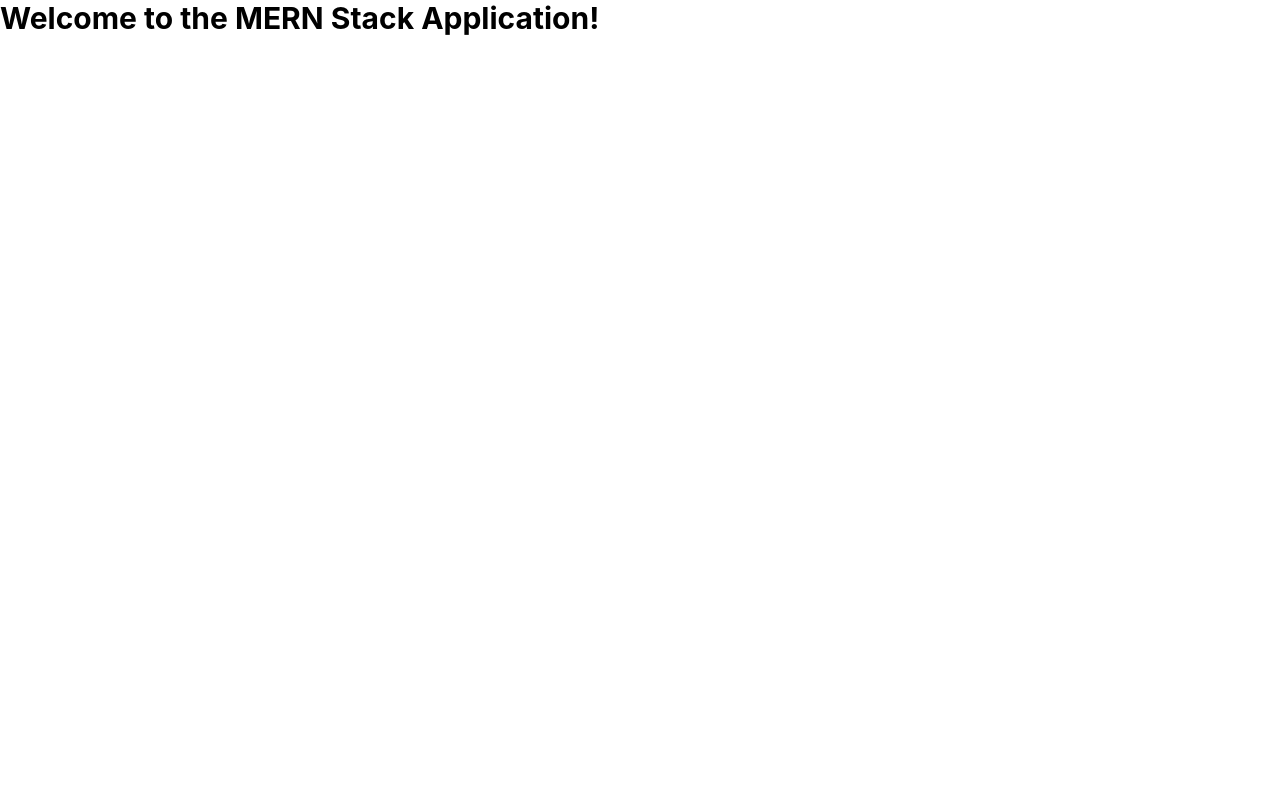
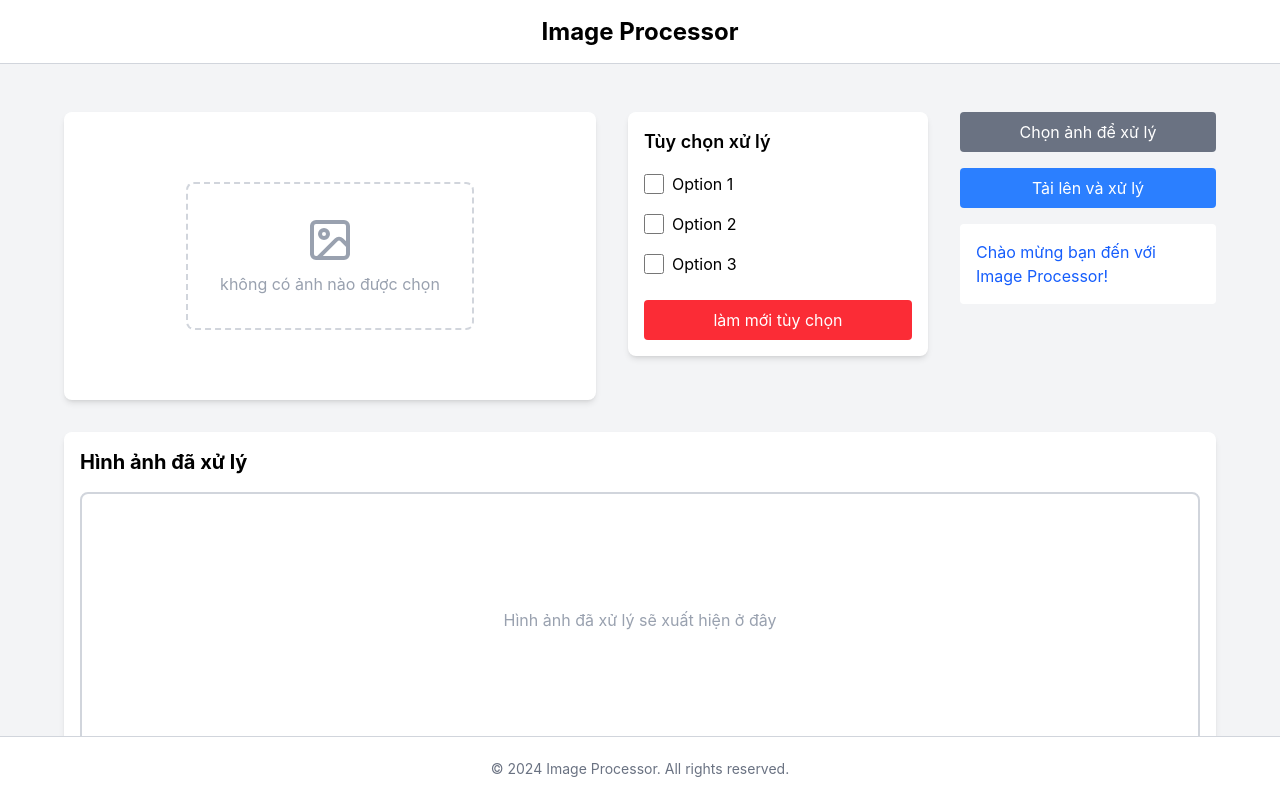
Before and after one commit to DannyTuanAnh/image-processing-app, a React app in the folder frontend/: page / in a window 1280 px wide. Built offline with nearby package versions, Linux system fonts and the light colour scheme; the HTML template or start-up script is replaced by a standard one.

Commit message:
feat: add image processing features with upload, preview, and gallery components

```diff
--- a/frontend/package.json
+++ b/frontend/package.json
@@ -11,6 +11,7 @@
   },
   "dependencies": {
     "@tailwindcss/vite": "^4.2.2",
+    "lucide-react": "^1.8.0",
     "react": "^19.2.4",
     "react-dom": "^19.2.4",
     "tailwindcss": "^4.2.2"
--- a/frontend/src/App.jsx
+++ b/frontend/src/App.jsx
@@ -1,11 +1,79 @@
 import "./App.css";
+import { useState } from "react";
+import ImagePreview from "./components/ImagePreview";
+import UploadForm from "./components/UploadForm";
+import Gallery from "./components/Gallery";
+import { Status, ProcessingOptions } from "./utils/constant";
 
 function App() {
+  const [selectedImage, setSelectedImage] = useState(null);
+  const [processingOption, setProcessingOption] = useState([]);
+  const [processedImage, setProcessedImage] = useState(null);
+  const [status, setStatus] = useState(Status.welcome);
+
+  const handleImageChange = (event) => {
+    const file = event.target.files[0];
+    if (file) {
+      setSelectedImage(URL.createObjectURL(file));
+      setStatus(Status.upload);
+    }
+  };
+
+  const handleProcessingOptionChange = (event) => {
+    const { value, checked } = event.target;
+
+    if (checked) {
+      setProcessingOption((prev) => [...prev, value]);
+      setStatus(Status.clickedOption);
+    } else {
+      setProcessingOption((prev) => prev.filter((item) => item !== value));
+    }
+  };
+
+  const handleUpload = () => {
+    if (selectedImage && processingOption.length > 0) {
+      setStatus(Status.processing);
+      // Simulate processing time
+      setTimeout(() => {
+        setProcessedImage(selectedImage); // In a real app, this would be the processed image URL
+        setStatus(Status.completed);
+      }, 2000);
+    }
+  };
+
   return (
-    <div>
-      <h1 className="text-3xl font-bold">
-        Welcome to the MERN Stack Application!
-      </h1>
+    <div className="flex flex-col items-center justify-center h-screen bg-gray-100">
+      <header className="h-16 fixed inset-0 flex items-center justify-center border-b border-gray-300 bg-white w-full">
+        <h1 className="text-2xl font-bold">Image Processor</h1>
+      </header>
+      <main className="w-full flex-1 overflow-auto py-8">
+        <div className="space-y-8 mt-20 flex flex-col items-center justify-center">
+          <div className="flex justify-between items-start space-x-8 w-6xl">
+            <ImagePreview
+              selectedImage={selectedImage}
+              setSelectedImage={setSelectedImage}
+              setStatus={setStatus}
+            />
+
+            <UploadForm
+              processingOption={processingOption}
+              setProcessingOption={setProcessingOption}
+              setStatus={setStatus}
+              handleProcessingOptionChange={handleProcessingOptionChange}
+              handleUpload={handleUpload}
+              handleImageChange={handleImageChange}
+              status={status}
+              setProcessedImage={setProcessedImage}
+            />
+          </div>
+          <Gallery processedImage={processedImage} />
+        </div>
+      </main>
+      <footer className="h-16 flex items-center justify-center border-t border-gray-300 bg-white w-full">
+        <p className="text-sm text-gray-500">
+          &copy; 2024 Image Processor. All rights reserved.
+        </p>
+      </footer>
     </div>
   );
 }
--- /dev/null
+++ b/frontend/src/components/Gallery.jsx
@@ -0,0 +1,20 @@
+export default function Gallery({ processedImage }){
+    return (
+        <div className="w-6xl bg-white rounded-lg shadow-md p-4">
+            <h2 className="text-xl font-bold mb-4">Hình ảnh đã xử lý</h2>
+            <div className="flex items-center justify-center h-64 border-2 border-gray-300 rounded-lg p-4">
+              {processedImage ? (
+                <img
+                  src={processedImage}
+                  alt="Processed"
+                  className="max-h-full max-w-full object-contain rounded-lg"
+                />
+              ) : (
+                <p className="text-gray-400">
+                  Hình ảnh đã xử lý sẽ xuất hiện ở đây
+                </p>
+              )}
+            </div>
+          </div>
+    )
+}
--- /dev/null
+++ b/frontend/src/components/ImagePreview.jsx
@@ -0,0 +1,37 @@
+import { Image, X } from "lucide-react";
+import { Status } from "../utils/constant";
+export default function ImagePreview({
+  selectedImage,
+  setSelectedImage,
+  setStatus,
+}) {
+  return (
+    <div className="bg-white rounded-lg shadow-md p-4 ">
+      <div className="flex items-center justify-center h-64 min-w-[500px]">
+        {selectedImage ? (
+          <div className="relative w-full h-full">
+            <img
+              src={selectedImage}
+              alt="Selected"
+              className="max-h-full max-w-full object-contain rounded-lg mx-auto"
+            />
+            <button
+              className="absolute top-0.5 right-2 bg-gray-500 text-white rounded-full p-1 hover:bg-gray-600 transition duration-300"
+              onClick={() => {
+                setSelectedImage(null);
+                setStatus(Status.welcome);
+              }}
+            >
+              <X size={16} />
+            </button>
+          </div>
+        ) : (
+          <div className="flex flex-col items-center text-gray-400 border-2 border-dashed border-gray-300 rounded-lg p-8">
+            <Image size={48} />
+            <p className="mt-2">không có ảnh nào được chọn</p>
+          </div>
+        )}
+      </div>
+    </div>
+  );
+}
--- /dev/null
+++ b/frontend/src/components/UploadForm.jsx
@@ -0,0 +1,59 @@
+import { Status, ProcessingOptions } from "../utils/constant";
+export default function UploadForm({
+  processingOption,
+  setProcessingOption,
+  setStatus,
+  handleProcessingOptionChange,
+  handleUpload,
+  handleImageChange,
+  status,
+  setProcessedImage,
+}) {
+  return (
+    <div className="flex justify-between items-start space-x-8 w-full">
+      <form className="bg-white rounded-lg shadow-md p-4 space-y-4 flex flex-col min-w-[300px]">
+        <p className="text-lg font-semibold">Tùy chọn xử lý</p>
+        {ProcessingOptions.length > 0 &&
+          ProcessingOptions.map((option) => (
+            <label key={option.value} className="flex items-center">
+              <input
+                type="checkbox"
+                name={option.value}
+                value={option.value}
+                checked={processingOption.includes(option.value)}
+                onChange={handleProcessingOptionChange}
+                className="form-checkbox h-5 w-5 text-blue-600"
+              />
+              <span className="ml-2">{option.label}</span>
+            </label>
+          ))}
+        <button
+          className="px-4 py-2 bg-red-500 text-white rounded hover:bg-red-600 transition duration-300 mt-2"
+          onClick={() => {
+            setProcessingOption([]);
+            setProcessedImage(null);
+            setStatus(Status.clickedOption);
+          }}
+        >
+          làm mới tùy chọn
+        </button>
+      </form>
+
+      <div className="flex flex-col gap-4 flex-1">
+        <label className="flex flex-col items-center px-4 py-2 bg-gray-500 text-white rounded hover:bg-gray-600 transition duration-300 cursor-pointer">
+          <input type="file" className="hidden" onChange={handleImageChange} />
+          Chọn ảnh để xử lý
+        </label>
+        <button
+          className="px-4 py-2 bg-blue-500 text-white rounded hover:bg-blue-600 transition duration-300"
+          onClick={handleUpload}
+        >
+          Tải lên và xử lý
+        </button>
+        <div className="bg-white p-4 rounded">
+          <p className={status.color}>{status.message}</p>
+        </div>
+      </div>
+    </div>
+  );
+}
--- /dev/null
+++ b/frontend/src/utils/constant.js
@@ -0,0 +1,29 @@
+export const Status = {
+  welcome: {
+    message: "Chào mừng bạn đến với Image Processor!",
+    color: "text-blue-600",
+  },
+  upload: {
+    message: "Ảnh đã được chọn. Vui lòng chọn tùy chọn xử lý.",
+    color: "text-green-600",
+  },
+  clickedOption: {
+    message:
+      "Bạn đã chọn một tùy chọn xử lý. Hãy click vào nút upload để bắt đầu xử lý.",
+    color: "text-gray-600",
+  },
+  processing: {
+    message: "Đang xử lý ảnh...",
+    color: "text-yellow-600",
+  },
+  completed: {
+    message: "Xử lý ảnh hoàn tất!",
+    color: "text-green-600",
+  },
+};
+
+export const ProcessingOptions = [
+  { value: "option1", label: "Option 1" },
+  { value: "option2", label: "Option 2" },
+  { value: "option3", label: "Option 3" },
+];
```
Also changed, not shown: 1 other file (tests, documents, lock files or other folders).
